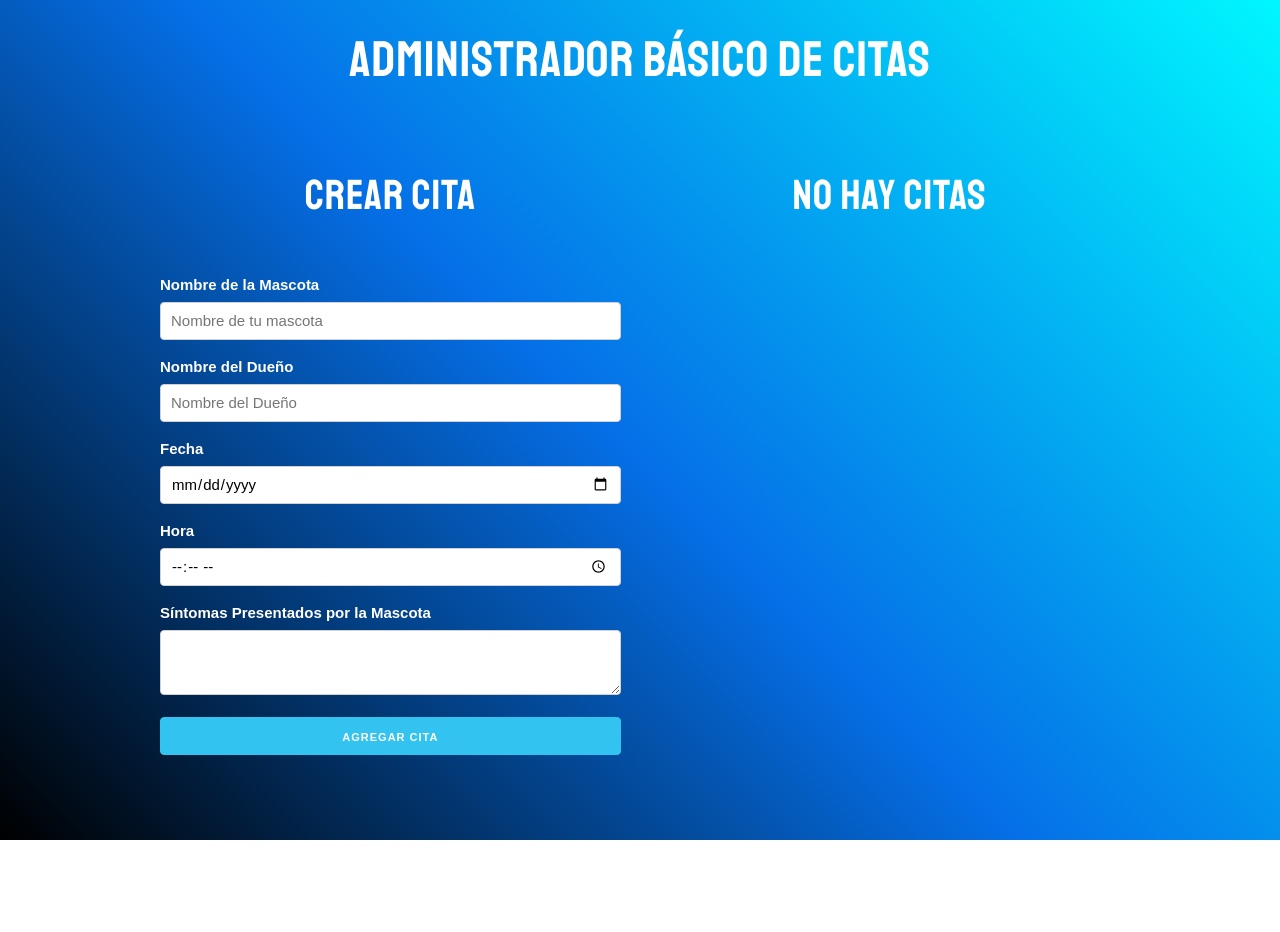
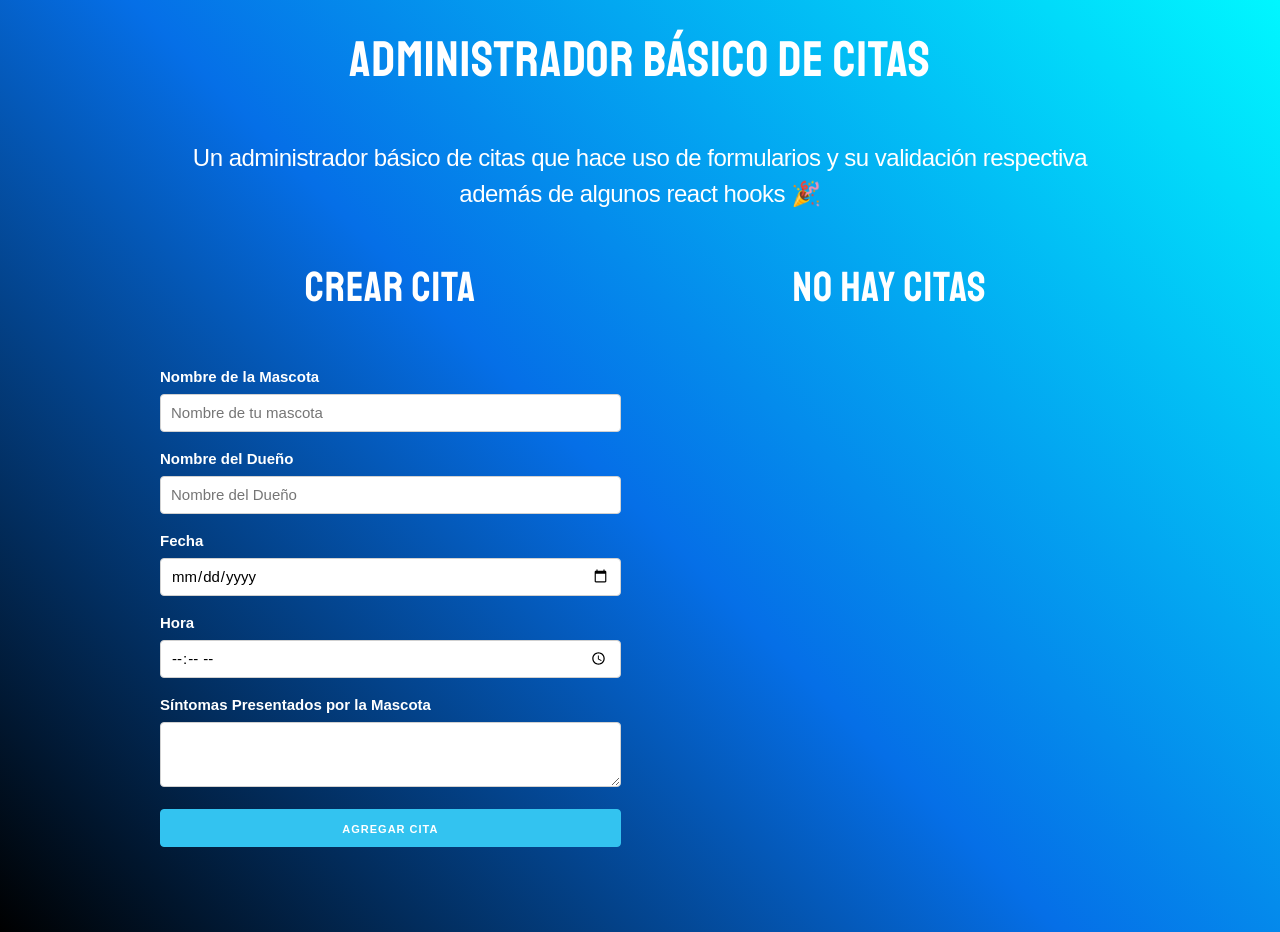
Before and after one commit to OsirisRoman/administradorbasicodecitas, a React (Create React App) app: page / in a window 1280 px wide. Before the commit the page ends 840 px from the top, so only its background shows below. Built offline with nearby package versions, Linux system fonts and the light colour scheme.

Commit message:
Se desplegó este mini Proyecto en Netlify.
Se agregó una descripción del proyecto al cuerpo de la App.
Además se enlazó la rama master de este repositorio con Netlify para
que se actualice automáticamente.

```diff
--- a/src/App.js
+++ b/src/App.js
@@ -41,6 +41,14 @@
     <Fragment>
       <h1>Administrador Básico de Citas</h1>
       <div className='container'>
+        <h5
+          className='u-text-center'
+          style={{ textAlign: 'center', color: 'white' }}>
+          Un administrador básico de citas que hace uso de formularios y su
+          validación respectiva además de algunos react hooks 🎉
+        </h5>
+      </div>
+      <div className='container'>
         <div className='row'>
           <div className='one-half column'>
             <Formulario crearCita={crearCita} />
```
Also changed, not shown: 2 other files (tests, documents, lock files or other folders).
